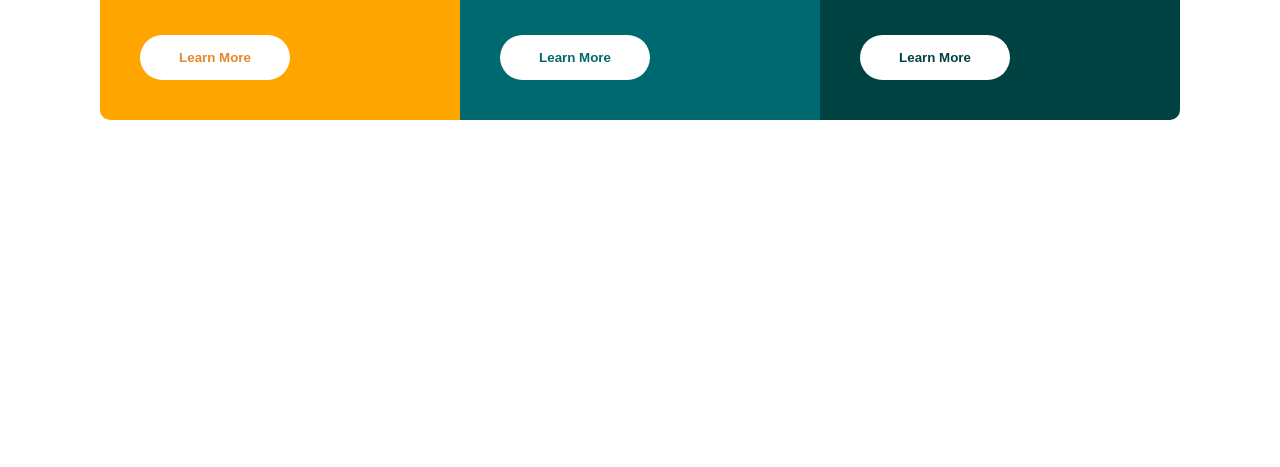
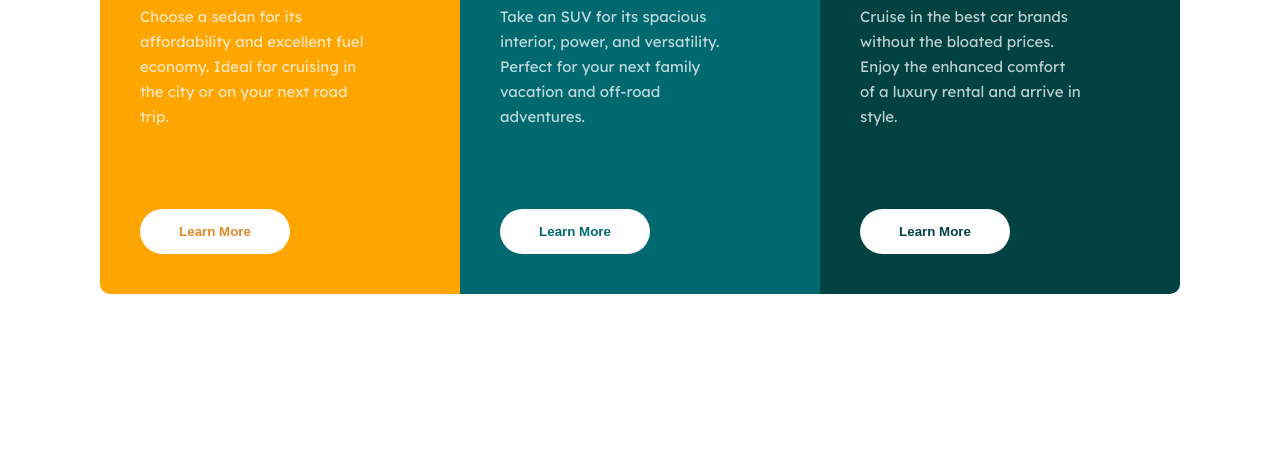
Before and after one commit to Xeotheosis/Frontend-Challenge-14, a plain HTML site: page index.html in a window 1280 px wide. Shown: the part 383-850 px from the top of the page. Before the commit the page ends 800 px from the top, so only its background shows below. Drawn offline with Linux system fonts and the light colour scheme.

Commit message:
Update something.css

```diff
--- a/something.css
+++ b/something.css
@@ -15,7 +15,9 @@ font-size:62.5%;
     margin:0;
     padding:0;
 }
-
+body{
+    height:100vh;
+}
 main{
     height:100%;
     display:flex;
```
